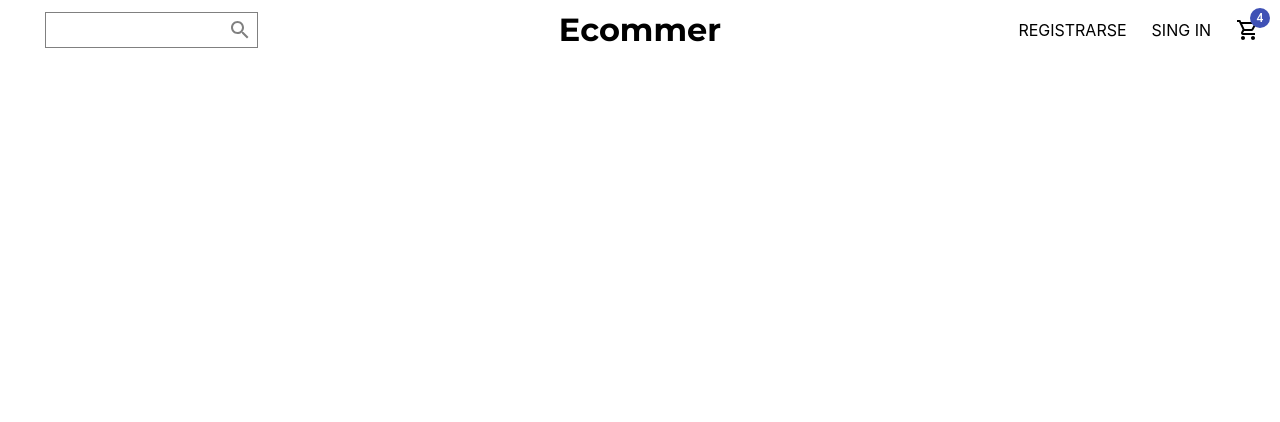
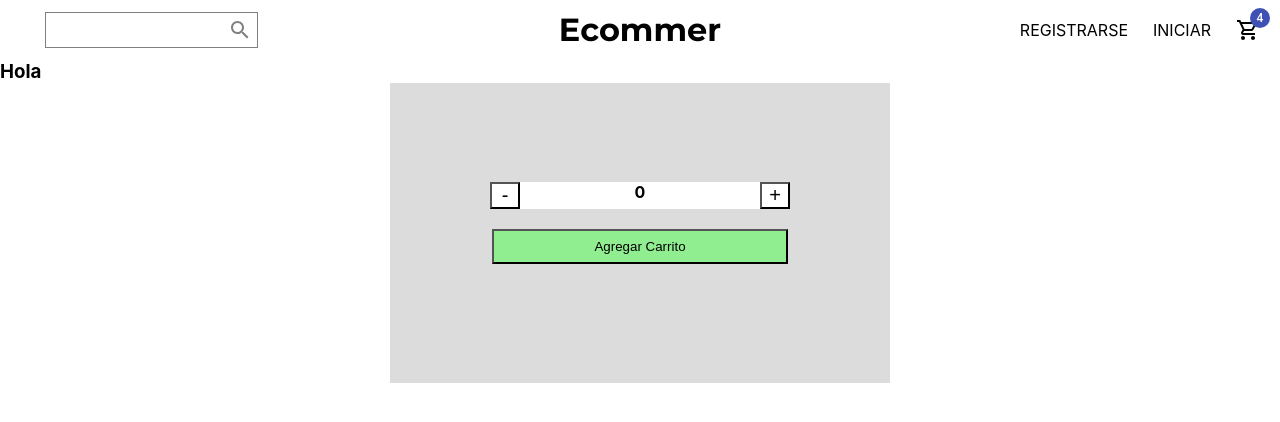
Before and after one commit to Diegobeca93/project-react, a React (Create React App) app: page / in a window 1280 px wide. Shown: the top 422 px of the page. Built offline with nearby package versions, Linux system fonts and the light colour scheme.

Commit message:
cartwidget, itemcount, itemlistcontainer, button #4

```diff
--- a/src/App.js
+++ b/src/App.js
@@ -1,13 +1,18 @@
 // import logo from './logo.svg';
+import { useState } from 'react'
 import './App.css';
 import Nav from './components/Nav/Nav'
+import ItemListContainer from './components/ItemListContainer'
 
 function App() {
+  const [nombre, useNombre] = useState ('Funcionaaaa')
+
   return (
     <div className="App">
       <header className="App-header">
         <Nav />
       </header>
+      <ItemListContainer />
     </div>
   );
 }
--- /dev/null
+++ b/src/components/CartWidget.js
@@ -0,0 +1,24 @@
+import React from 'react'
+import styled from 'styled-components'
+import Badge from '@material-ui/core/Badge';
+import ShoppingCartOutlinedIcon from '@material-ui/icons/ShoppingCartOutlined';
+
+const CartShopping = styled.div`
+    margin-left: 25px;
+`
+
+function CartWidget() {
+    return (
+
+        <CartShopping>
+            <Badge
+            badgeContent={4}
+            color="primary">
+            <ShoppingCartOutlinedIcon />
+            </Badge>
+        </CartShopping>
+
+    )
+}
+
+export default CartWidget
--- /dev/null
+++ b/src/components/ItemCount.js
@@ -0,0 +1,76 @@
+import React from 'react';
+import styled from 'styled-components';
+import { useState } from 'react'
+
+
+const Container = styled.div`
+    height: 300px;
+    width: 500px;
+    justify-content: center;
+    display: flex;
+    flex-direction: column;
+    align-items: center;
+    background-color: gainsboro;
+    margin: 0 auto;
+`;
+const Count = styled.div`
+    display: flex;
+    width: 300px;
+    background-color: #fff;
+    justify-content: space-between;
+
+`;
+const Restar = styled.button`
+    width: 10%;
+    color: black;
+    background-color: transparent;
+    font-size: 20px;
+`;
+const Sumar = styled.button`
+    width: 10%;
+    color: black;
+    background-color: transparent;
+    font-size: 20px;
+`
+const AddCarrito= styled.button`
+    margin: 20px;
+    padding: 8px 100px;
+    background: lightgreen;
+`
+
+const ItemCount = () => {
+    const [contador, setcontador] = useState(0);
+    const [stock, setstock] = useState(10);
+
+    const sumarClick = () => {
+
+        if (contador < stock){
+            setcontador(contador + 1 )
+        } else {
+            alert("Solo puedes añadir hasta 10 productos.")
+            setstock(stock)
+        }
+
+    }
+    const restarClick = () => {
+
+        if (contador > 0) {
+            setcontador(contador - 1 )
+        }
+    }
+
+
+    return (
+        <Container>
+            <Count>
+                <Restar onClick={ restarClick }>-</Restar>
+                <h4>{ contador }</h4>
+                <Sumar onClick={ sumarClick }>+</Sumar>
+            </Count>
+            <AddCarrito>Agregar Carrito</AddCarrito>
+
+        </Container>
+    )
+}
+
+export default ItemCount
--- /dev/null
+++ b/src/components/ItemListContainer.js
@@ -0,0 +1,13 @@
+import React from 'react'
+import ItemCount from './ItemCount'
+
+function ItemListContainer() {
+    return (
+        <div>
+            <h3>Hola</h3>
+            <ItemCount />
+        </div>
+    )
+}
+
+export default ItemListContainer
--- a/src/components/Nav/Nav.jsx
+++ b/src/components/Nav/Nav.jsx
@@ -2,8 +2,7 @@ import React from 'react'
 // import './style.css'
 import styled from 'styled-components'
 import SearchIcon from '@material-ui/icons/Search';
-import Badge from '@material-ui/core/Badge';
-import ShoppingCartOutlinedIcon from '@material-ui/icons/ShoppingCartOutlined';
+import CartWidget from '../CartWidget'
 
 const Container = styled.div`
     height: 60px;
@@ -66,15 +65,9 @@ const Nav = () => {
                         REGISTRARSE
                     </MenuItems>
                     <MenuItems>
-                        SING IN
+                        INICIAR
                     </MenuItems>
-                    <MenuItems>
-                        <Badge
-                        badgeContent={4}
-                        color="primary">
-                            <ShoppingCartOutlinedIcon />
-                        </Badge>
-                    </MenuItems>
+                    <CartWidget />
                 </Right>
             </Wrapper>
         </Container>
```
Also changed, not shown: src/components/button.js (added, +9 -0 lines).
